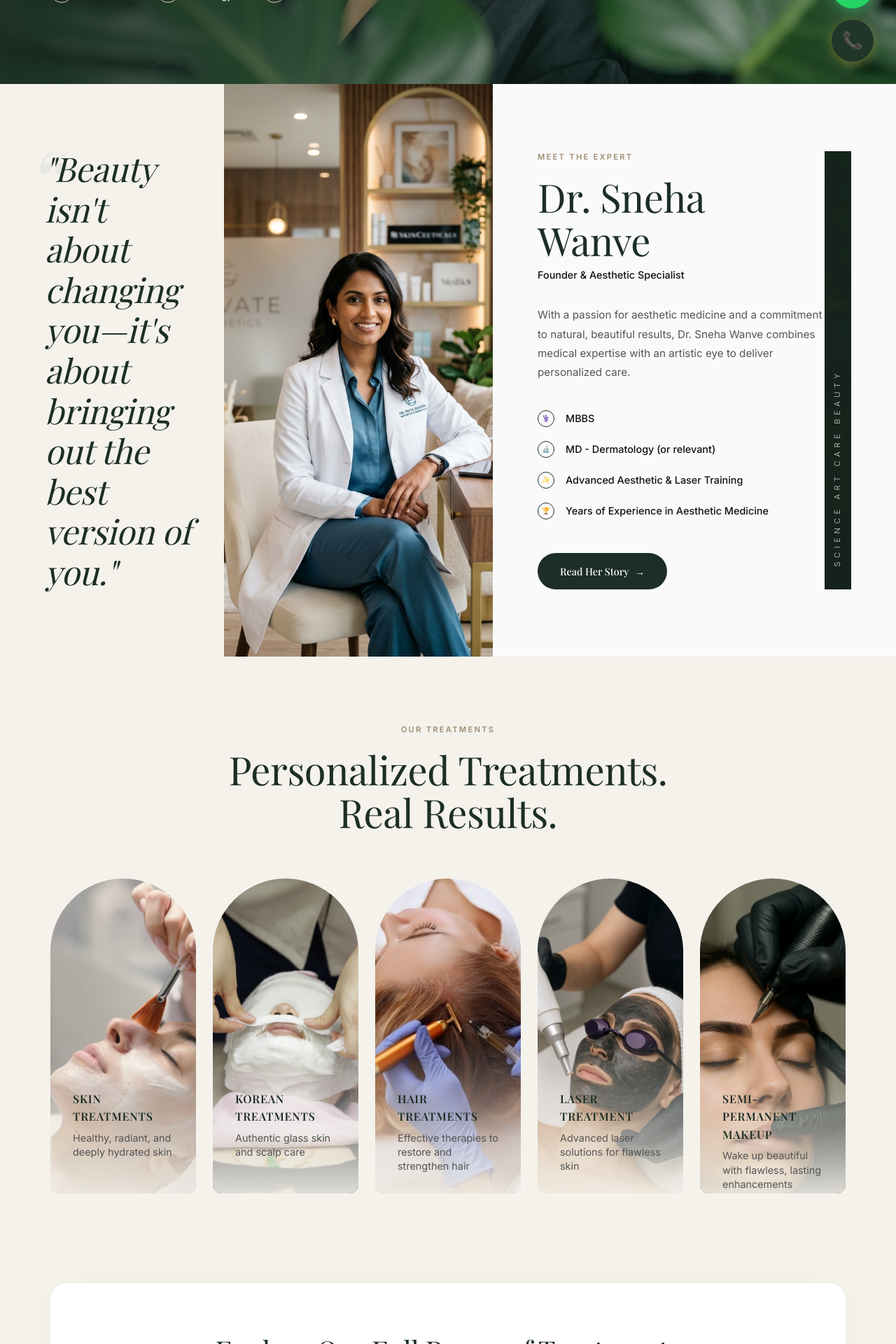
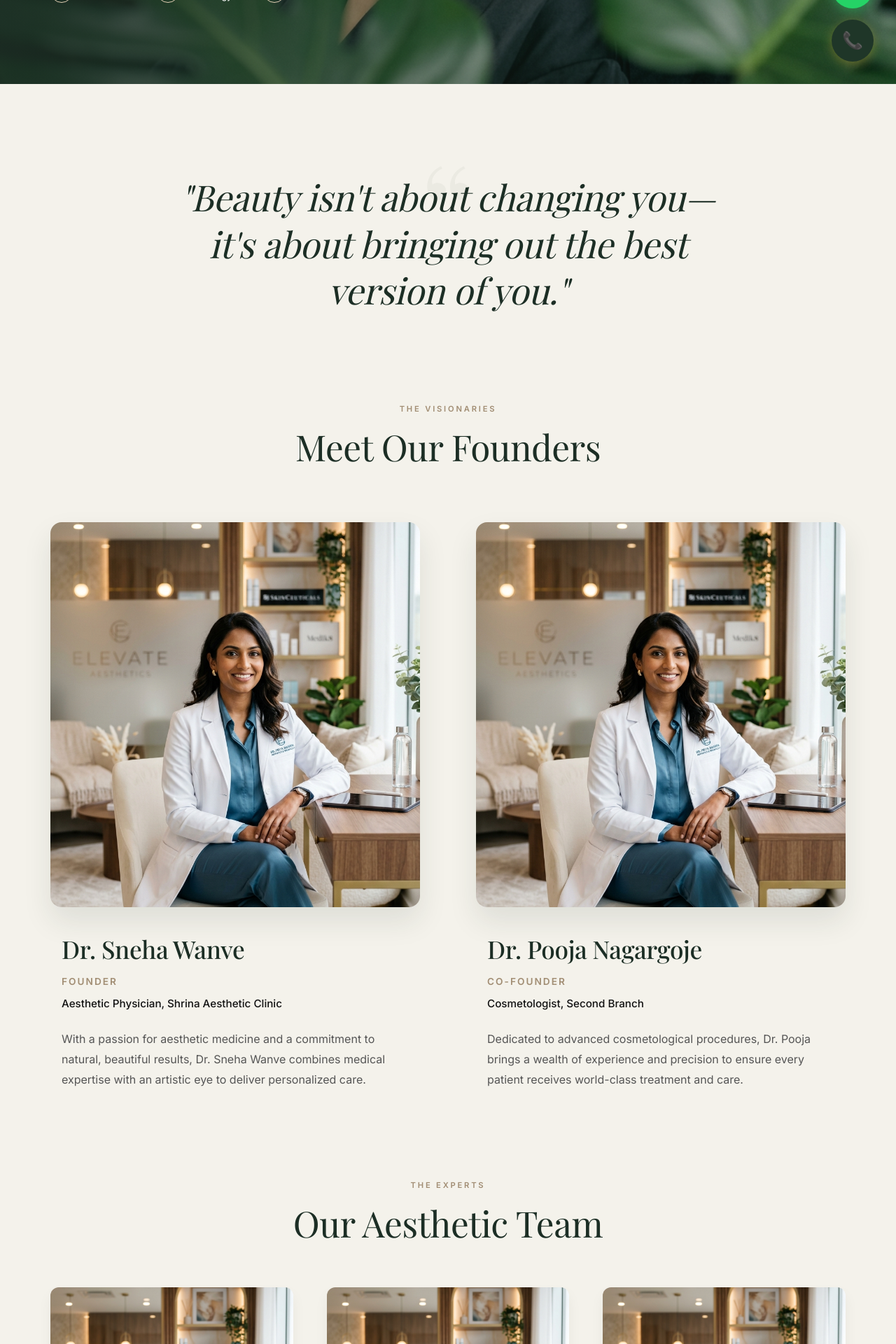
Before and after one commit to anerilohakane/ShrinaK, a Next.js app: page / in a window 1280 px wide. Shown: the part 680-2600 px from the top of the page at 70% size. Built offline with nearby package versions, Linux system fonts and the light colour scheme; no server answers; the database is empty.

Commit message:
almost done

```diff
--- a/src/components/About.tsx
+++ b/src/components/About.tsx
@@ -3,151 +3,156 @@
 import Image from "next/image";
 
 export default function About() {
+  const teamMembers = [
+    { name: "Dr. Arti Agao", role: "Aesthetic Doctor" },
+    { name: "Dr. Vaibhavi Manjare", role: "Cosmetologist" },
+    { name: "Miss. Tejal Yadav", role: "Aesthetician" },
+    { name: "Miss. Sakshi Mengde", role: "Aesthetician" },
+    { name: "Dr. Vaijyanti Nandgaonkar", role: "Visiting Skin Specialist", isVisiting: true },
+    { name: "Dr. Shweta Padole", role: "Visiting Hair Specialist", isVisiting: true }
+  ];
+
   return (
-    <section id="about" style={{ padding: '0', background: 'var(--surface-alt)', overflow: 'hidden' }}>
-      <div style={{ display: 'grid', gridTemplateColumns: '1fr 1.2fr 1.8fr', minHeight: '80vh', width: '100%' }}>
+    <section id="about" style={{ padding: '8rem 0', background: 'var(--surface-alt)' }}>
+      <div className="container">
 
-        {/* Left Column: Quote */}
-        <div style={{
-          display: 'flex',
-          alignItems: 'center',
-          padding: '4rem 2rem 4rem 4rem',
-          position: 'relative'
-        }}>
+        {/* Quote Section */}
+        <div style={{ textAlign: 'center', maxWidth: '800px', margin: '0 auto 8rem auto', position: 'relative' }}>
+          <span style={{
+            position: 'absolute',
+            top: '-3rem',
+            left: '50%',
+            transform: 'translateX(-50%)',
+            fontSize: '12rem',
+            color: 'rgba(28, 46, 37, 0.04)',
+            fontFamily: 'var(--font-heading)',
+            zIndex: 0,
+            lineHeight: 1
+          }}>“</span>
           <h2 style={{
             fontFamily: 'var(--font-heading)',
-            fontSize: '3rem',
-            lineHeight: '1.2',
+            fontSize: 'clamp(2rem, 4vw, 3.5rem)',
+            lineHeight: '1.3',
             color: 'var(--primary)',
             fontStyle: 'italic',
             fontWeight: '400',
             position: 'relative',
             zIndex: 1
           }}>
-            <span style={{
-              position: 'absolute',
-              top: '-2rem',
-              left: '-2rem',
-              fontSize: '8rem',
-              color: 'rgba(28, 46, 37, 0.05)',
-              fontFamily: 'var(--font-heading)',
-              zIndex: -1
-            }}>“</span>
-            "Beauty isn't<br /> about changing<br /> you—it's about<br /> bringing out the<br /> best version of you."
+            "Beauty isn't about changing you—it's about bringing out the best version of you."
           </h2>
         </div>
 
-        {/* Middle Column: Doctor Image */}
-        <div style={{ position: 'relative', height: '100%', minHeight: '600px', background: '#fff' }}>
-          <Image
-            src="/doctor_shrina.jpg"
-            alt="Dr. Sneha Wanve"
-            fill
-            style={{ objectFit: 'cover' }}
-          />
-        </div>
-
-        {/* Right Column: Expert Details */}
-        <div style={{
-          padding: '6rem 4rem 6rem 4rem',
-          display: 'flex',
-          justifyContent: 'space-between',
-          background: 'var(--background)'
-        }}>
-          <div style={{ maxWidth: '500px' }}>
+        {/* Section Header */}
+        <div style={{ textAlign: 'center', marginBottom: '5rem' }}>
           <span style={{
             display: 'block',
             fontSize: '0.7rem',
             fontWeight: '600',
             color: 'var(--accent-dark)',
-              letterSpacing: '0.2em',
+            letterSpacing: '0.25em',
             textTransform: 'uppercase',
             marginBottom: '1rem'
-            }}>Meet the Expert</span>
+          }}>The Visionaries</span>
 
-            <h3 style={{
+          <h2 style={{
             fontFamily: 'var(--font-heading)',
-              fontSize: '3.5rem',
+            fontSize: 'clamp(2.5rem, 4vw, 3.5rem)',
             color: 'var(--primary)',
-              marginBottom: '0.5rem',
             fontWeight: '400',
             lineHeight: '1.1'
-            }}>Dr. Sneha Wanve</h3>
+          }}>Meet Our Founders</h2>
+        </div>
 
-            <p style={{ color: 'var(--text-primary)', fontSize: '0.9rem', marginBottom: '2rem', fontWeight: '500' }}>
-              Founder & Aesthetic Specialist
-            </p>
+        {/* Founders Section (2 Columns) */}
+        <div style={{ display: 'grid', gridTemplateColumns: '1fr 1fr', gap: '5rem', marginBottom: '8rem' }}>
 
-            <p style={{ color: 'var(--text-secondary)', fontSize: '0.95rem', marginBottom: '2.5rem', lineHeight: '1.8' }}>
+          {/* Founder 1 */}
+          <div style={{ display: 'flex', flexDirection: 'column', gap: '2rem' }}>
+            <div style={{ position: 'relative', height: '550px', borderRadius: '16px', overflow: 'hidden', boxShadow: '0 20px 40px rgba(28,46,37,0.1)' }}>
+              <Image src="/doctor_shrina.jpg" alt="Dr. Sneha Wanve" fill style={{ objectFit: 'cover' }} />
+            </div>
+            <div style={{ padding: '0 1rem' }}>
+              <h3 style={{ fontFamily: 'var(--font-heading)', fontSize: '2.2rem', color: 'var(--primary)', marginBottom: '0.5rem' }}>Dr. Sneha Wanve</h3>
+              <p style={{ color: 'var(--accent-dark)', fontSize: '0.85rem', fontWeight: '600', textTransform: 'uppercase', letterSpacing: '0.15em', marginBottom: '0.5rem' }}>Founder</p>
+              <p style={{ color: 'var(--text-primary)', fontSize: '0.95rem', marginBottom: '1.5rem', fontWeight: '500' }}>Aesthetic Physician, Shrina Aesthetic Clinic</p>
+              <p style={{ color: 'var(--text-secondary)', fontSize: '1rem', lineHeight: '1.8' }}>
                 With a passion for aesthetic medicine and a commitment to natural, beautiful results, Dr. Sneha Wanve combines medical expertise with an artistic eye to deliver personalized care.
               </p>
-
-            <ul style={{ listStyle: 'none', display: 'flex', flexDirection: 'column', gap: '1.25rem', marginBottom: '3rem', padding: 0 }}>
-              {[
-                { text: "MBBS", icon: "⚕️" },
-                { text: "MD - Dermatology (or relevant)", icon: "🔬" },
-                { text: "Advanced Aesthetic & Laser Training", icon: "✨" },
-                { text: "Years of Experience in Aesthetic Medicine", icon: "🏆" }
-              ].map((item, i) => (
-                <li key={i} style={{ display: 'flex', alignItems: 'center', gap: '1rem', fontSize: '0.9rem', color: 'var(--text-primary)', fontWeight: '500' }}>
-                  <div style={{ width: '24px', height: '24px', borderRadius: '50%', border: '1px solid var(--primary)', display: 'flex', alignItems: 'center', justifyContent: 'center', fontSize: '0.6rem', color: 'var(--primary)' }}>
-                    {item.icon}
             </div>
-                  {item.text}
-                </li>
-              ))}
-            </ul>
-
-            <button className="btn" style={{
-              background: 'var(--primary)',
-              color: '#fff',
-              padding: '1rem 2rem',
-              borderRadius: '9999px',
-              fontSize: '0.9rem',
-              border: 'none',
-              cursor: 'pointer',
-              display: 'flex',
-              alignItems: 'center',
-              gap: '0.5rem'
-            }}>
-              Read Her Story <span>→</span>
-            </button>
           </div>
 
-          {/* Far Right Vertical Image Accent */}
-          <div style={{
-            width: '120px',
-            background: 'var(--primary)',
-            position: 'relative',
-            display: 'flex',
-            alignItems: 'flex-end',
-            justifyContent: 'center',
-            paddingBottom: '2rem'
-          }}>
-            <div style={{
-              position: 'absolute',
-              inset: 0,
-              background: 'url(/hero_image.jpg)',
-              backgroundSize: 'cover',
-              opacity: 0.3,
-              mixBlendMode: 'overlay'
-            }}></div>
-            <div style={{
-              color: '#fff',
-              writingMode: 'vertical-rl',
-              textOrientation: 'mixed',
-              transform: 'rotate(180deg)',
-              letterSpacing: '0.5em',
-              fontSize: '0.7rem',
-              fontWeight: '300',
-              zIndex: 2,
-              opacity: 0.8
-            }}>
-              SCIENCE ART CARE BEAUTY
+          {/* Founder 2 */}
+          <div style={{ display: 'flex', flexDirection: 'column', gap: '2rem' }}>
+            <div style={{ position: 'relative', height: '550px', borderRadius: '16px', overflow: 'hidden', boxShadow: '0 20px 40px rgba(28,46,37,0.1)' }}>
+              <Image src="/doctor_shrina.jpg" alt="Dr. Pooja Nagargoje" fill style={{ objectFit: 'cover' }} />
+            </div>
+            <div style={{ padding: '0 1rem' }}>
+              <h3 style={{ fontFamily: 'var(--font-heading)', fontSize: '2.2rem', color: 'var(--primary)', marginBottom: '0.5rem' }}>Dr. Pooja Nagargoje</h3>
+              <p style={{ color: 'var(--accent-dark)', fontSize: '0.85rem', fontWeight: '600', textTransform: 'uppercase', letterSpacing: '0.15em', marginBottom: '0.5rem' }}>Co-Founder</p>
+              <p style={{ color: 'var(--text-primary)', fontSize: '0.95rem', marginBottom: '1.5rem', fontWeight: '500' }}>Cosmetologist, Second Branch</p>
+              <p style={{ color: 'var(--text-secondary)', fontSize: '1rem', lineHeight: '1.8' }}>
+                Dedicated to advanced cosmetological procedures, Dr. Pooja brings a wealth of experience and precision to ensure every patient receives world-class treatment and care.
+              </p>
             </div>
           </div>
 
         </div>
+
+        {/* Team Section Header */}
+        <div style={{ textAlign: 'center', marginBottom: '4rem' }}>
+          <span style={{
+            display: 'block',
+            fontSize: '0.7rem',
+            fontWeight: '600',
+            color: 'var(--accent-dark)',
+            letterSpacing: '0.25em',
+            textTransform: 'uppercase',
+            marginBottom: '1rem'
+          }}>The Experts</span>
+
+          <h2 style={{
+            fontFamily: 'var(--font-heading)',
+            fontSize: 'clamp(2.5rem, 4vw, 3.5rem)',
+            color: 'var(--primary)',
+            fontWeight: '400',
+            lineHeight: '1.1'
+          }}>Our Aesthetic Team</h2>
+        </div>
+
+        {/* Team Grid (3 Columns) */}
+        <div style={{ display: 'grid', gridTemplateColumns: 'repeat(3, 1fr)', gap: '3rem' }}>
+          {teamMembers.map((member, index) => (
+            <div key={index} style={{ display: 'flex', flexDirection: 'column', gap: '1.5rem', textAlign: 'center' }}>
+              <div style={{ position: 'relative', height: '400px', borderRadius: '12px', overflow: 'hidden', boxShadow: '0 10px 20px rgba(0,0,0,0.05)' }}>
+                <Image src="/doctor_shrina.jpg" alt={member.name} fill style={{ objectFit: 'cover' }} />
+                {member.isVisiting && (
+                  <div style={{
+                    position: 'absolute',
+                    top: '1rem',
+                    right: '1rem',
+                    background: 'var(--accent-dark)',
+                    color: '#fff',
+                    padding: '0.4rem 1rem',
+                    borderRadius: '999px',
+                    fontSize: '0.65rem',
+                    fontWeight: '600',
+                    textTransform: 'uppercase',
+                    letterSpacing: '0.1em',
+                    boxShadow: '0 4px 10px rgba(0,0,0,0.1)'
+                  }}>
+                    Visiting Specialist
+                  </div>
+                )}
+              </div>
+              <div>
+                <h4 style={{ fontFamily: 'var(--font-heading)', fontSize: '1.4rem', color: 'var(--primary)', marginBottom: '0.4rem' }}>{member.name}</h4>
+                <p style={{ color: 'var(--text-secondary)', fontSize: '0.85rem', textTransform: 'uppercase', letterSpacing: '0.1em', fontWeight: '600' }}>{member.role}</p>
+              </div>
+            </div>
+          ))}
+        </div>
+
       </div>
     </section>
   );
```
Lines whose indentation alone changed are shown as unchanged.
